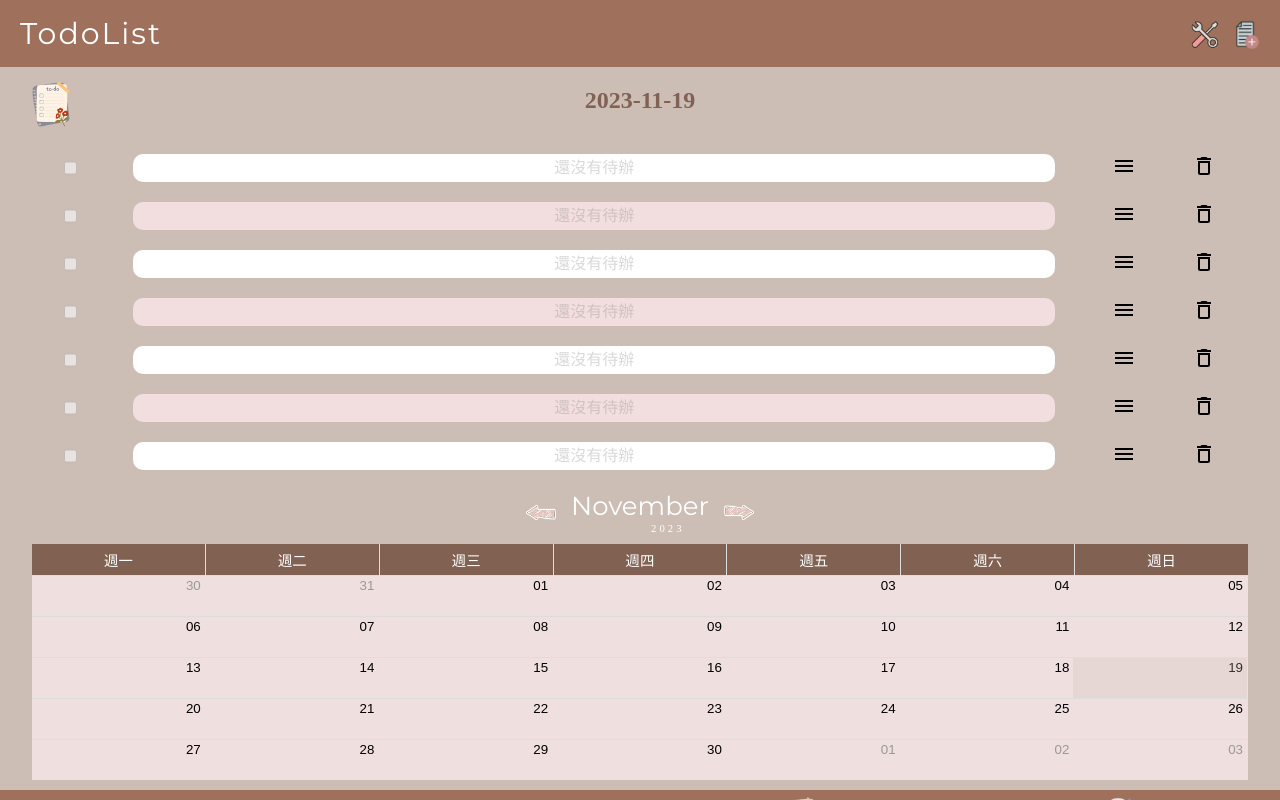
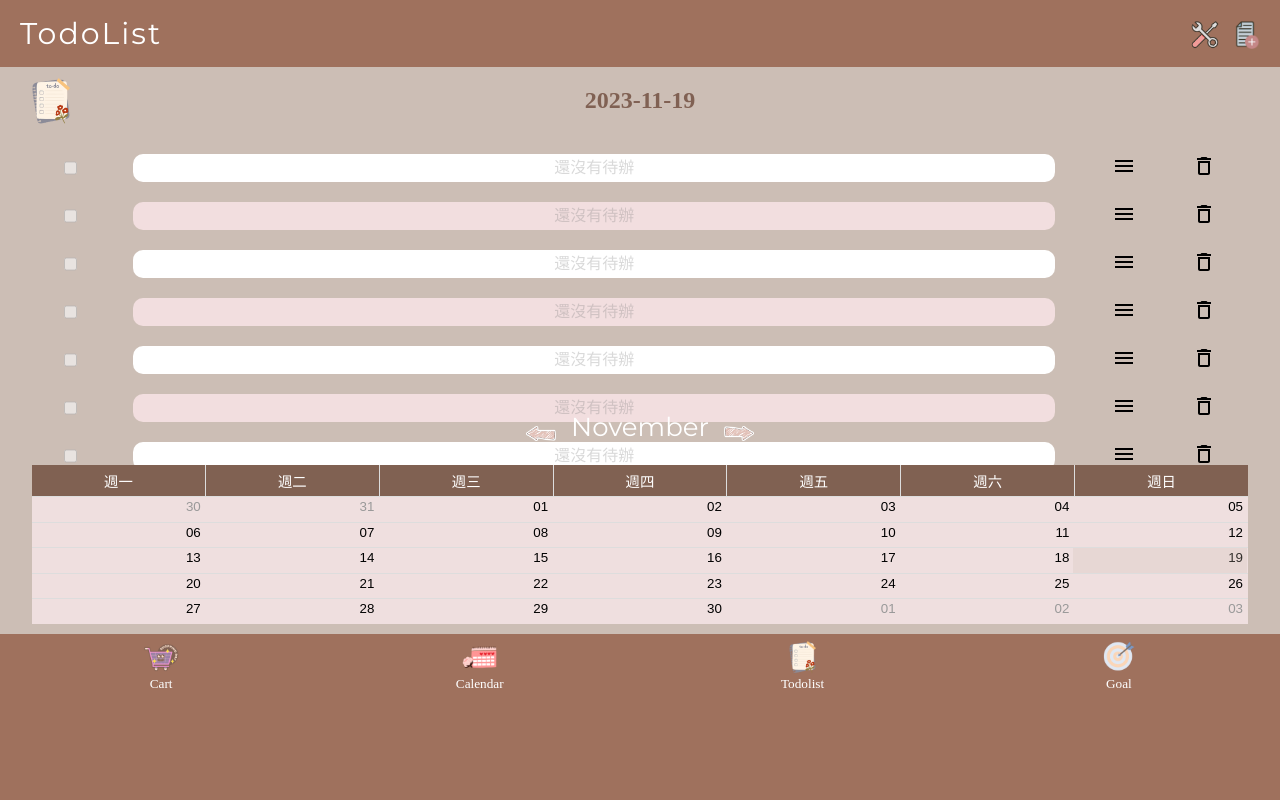
Before and after one commit to adam8130/Calendar, a React (Create React App) app in the folder front-end/: page / in a window 1280 px wide. Both pictures are taken after a click on the element "Todolist". Built offline with nearby package versions, Linux system fonts and the light colour scheme; no server answers.

Commit message:
fix: padding & height > frontend

```diff
--- a/front-end/src/views/Todolist.js
+++ b/front-end/src/views/Todolist.js
@@ -24,7 +24,7 @@ const Root = styled.div`
 `
 const Todobar = styled.div`
   width: 100%;
-  height: calc(100% - 300px);
+  height: calc(100% - 40%);
   h2 {
     margin-top: 20px;
     text-align: center;
@@ -193,7 +193,7 @@ export function Todolist() {
           toolbar: Header,
           dateCellWrapper: DateCell
         }}
-        style={{ width: '95%', height: 300 }}
+        style={{ width: '95%', height: '40%' }}
         popup
       />
     </Root>
```
Also changed, not shown: 7 other files (tests, documents, lock files or other folders).
